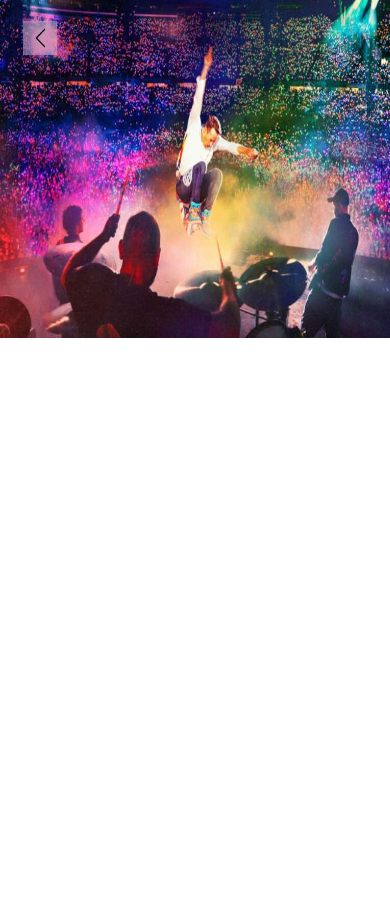
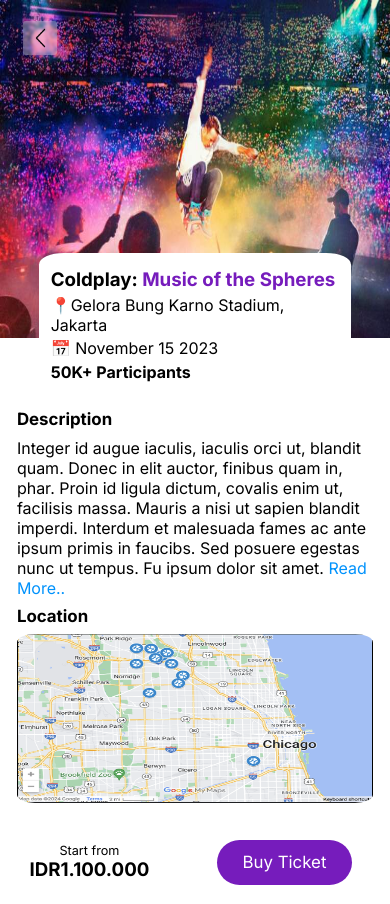
Before and after one commit to juandacf/JuanCaballeroEventosMusicales, a plain HTML site: page pages/detailColdPlay.html in a window 390 px wide. Before the commit the page ends 844 px from the top, so only its background shows below. Drawn offline with Linux system fonts and the light colour scheme.

Commit message:
plantilla Details terminada

```diff
--- a/css/styleDetail.css
+++ b/css/styleDetail.css
@@ -1,7 +1,10 @@
+@import url('https://fonts.googleapis.com/css2?family=Bebas+Neue&family=Dancing+Script:wght@400..700&family=Inter:ital,opsz,wght@0,14..32,100..900;1,14..32,100..900&display=swap');
+
 *{
     margin:0;
     padding:0;
     box-sizing: border-box;
+    font-family:Inter, serif;
 }
 
 @media (max-width: 768px){
@@ -26,7 +29,78 @@
         justify-content:center;
         align-items:center;
         background: rgba(255, 255, 255, 0.3);
-        backdrop-filter: blur(10px);
+        backdrop-filter: blur(1px);
         border: none;
+        border-radius: 8%;
+    }
+    .textBox{
+        width:80vw;
+        height:17vh;
+        position:absolute;
+        padding:3vw;
+        top:30vh;
+        left:10vw;
+        background-color: white;;
+        border-radius:8%;
+        display:flex;
+        flex-direction:column;
+        justify-content: space-evenly;
+
+    }
+    .h3__purple{
+        color:#761CBC
+    }
+    .descriptionBox {
+        margin:2vh;
+        margin-top:8vh;
+        display:flex;
+        flex-direction:column;
+        gap:1vh;
+    }
+    .descriptionTitle{
+        font-weight:bold;
+        font-size:2vh;
+    }
+    .descriptionContent__blueText{
+        color: #0092FC
+    }
+    .locationBox{
+        display:flex;
+        flex-direction:column;
+        gap:1vh;
+    }
+    .location__mapIMage{
+        border-radius: 5%;
+        height:20vh;
+    }
+    .ticketBox {
+        height:10vh;
+        display:flex;
+    }
+    .priceSection{
+        width:50vw;
+        display:flex;
+        flex-direction:column;
+        justify-content:center;
+        align-items: center;
+    }
+    .startFrom {
+        font-size:1.5vh;
+    }
+    .buyButtonSection{
+        width:59vw;
+        display:flex;
+        justify-content: center;
+        align-items:center;
+
+    }
+    .buyButton{
+        color:white;
+        background-color:#761CBC;
+        border:none;
+        font-size:2vh;
+        padding:1.5vh 3vh;;
+        border-radius:3vh;
+
     }
 }
--- a/pages/detailColdPlay.html
+++ b/pages/detailColdPlay.html
@@ -1,15 +1,50 @@
 <!DOCTYPE html>
 <html lang="en">
+
 <head>
     <meta charset="UTF-8">
     <meta name="viewport" content="width=device-width, initial-scale=1.0">
     <title>Detail Coldplay</title>
     <link rel="stylesheet" href="../css/styleDetail.css">
 </head>
+
 <body>
     <div class="container">
         <button class="previous__Button"><img src="../media/left.png" alt="" class="previous__Button--Image"></button>
         <img src="../media/chrisMartinJumping.jpg" alt="" class="img__top">
+        <div class="textBox">
+            <h3 class="h3">Coldplay: <span class="h3 h3__purple"> Music of the Spheres</span></h3>
+            <p class="textBox__item">📍Gelora Bung Karno Stadium, Jakarta</p>
+            <p class="textBox__item">📅 November 15 2023</p>
+            <h4 class="textBox__Participants"> 50K+ Participants </h4>
+        </div>
+        <div class="descriptionBox">
+            <div class="descriptionTitle">
+                Description
+            </div>
+            <div class="descriptionContent">
+                Integer id augue iaculis, iaculis orci ut, blandit quam. Donec in elit auctor, finibus quam in, phar.
+                Proin id ligula dictum, covalis enim ut, facilisis massa. Mauris a nisi ut sapien blandit imperdi.
+                Interdum et malesuada fames ac ante ipsum primis in faucibs. Sed posuere egestas nunc ut tempus. Fu
+                ipsum dolor sit amet. <span class="descriptionContent__blueText">Read More..</span>
+            </div>
+            <div class="locationBox">
+                <div class="descriptionTitle">
+                    Location
+                </div>
+                <img src="../media/map2.png" alt="" class="location__mapIMage">
+            </div>
+        </div>
+        <div class="ticketBox">
+            <div class="priceSection">
+                <p class="startFrom">Start from</p>
+                <h3 class="h3">IDR1.100.000</h3>
+            </div>
+            <div class="buyButtonSection">
+                <button class="buyButton">Buy Ticket</button>
+            </div>
+        </div>
     </div>
 </body>
+
 </html>
```
Also changed, not shown: pages/Home.html (+1 -1 lines).
